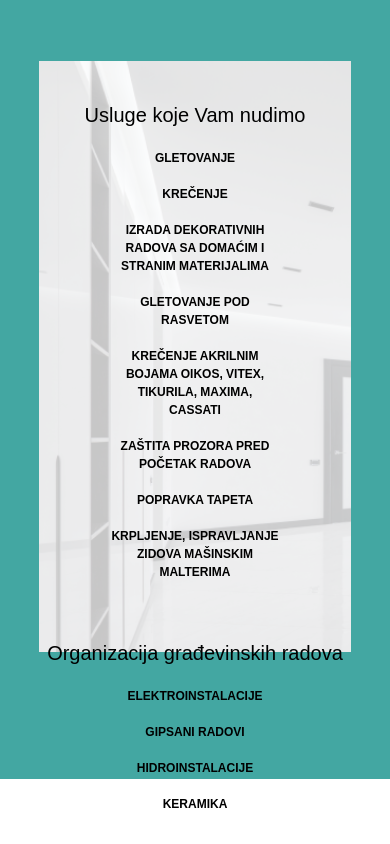
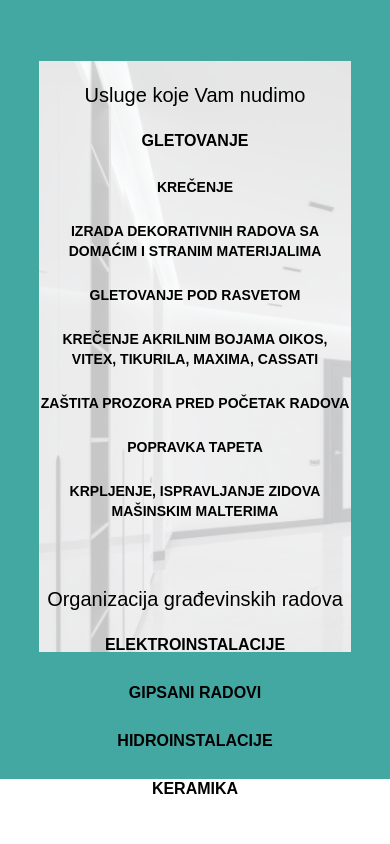
Before and after one commit to igorBudimirDev/paint-construction-website, a React (Create React App) app: page / in a window 390 px wide. Shown: the part 1500-2344 px from the top of the page. Built offline with nearby package versions, Linux system fonts and the light colour scheme; the HTML template or start-up script is replaced by a standard one.

Commit message:
commit 15.3

```diff
--- a/src/pages/home/HomeHero.jsx
+++ b/src/pages/home/HomeHero.jsx
@@ -5,6 +5,10 @@ const HomeHero = () => {
     console.warn(uslugeItem[0]);
     uslugeItem[0].scrollIntoView();
   };
+  const scrollToKontakt = () => {
+    const kontaktItem = document.getElementsByClassName("kontakt")
+    kontaktItem[0].scrollIntoView();
+  }
   return (
     <div className="hero bg-[url('./assets/hero-background.png')]">
       <div className="hero__container h-screen flex justify-center items-center bg-overlay-color">
@@ -19,6 +23,7 @@ const HomeHero = () => {
           </div>
           <div className="hero__container__content--buttons flex gap-6 md:flex-row md:gap-6">
             <button className="w-[120px] px-3 py-1 mx-1 border-solid border-white border-2 text-[20px] text-white hover:bg-white-overlay-color hover:text-black"
+            onClick={scrollToKontakt}
             >
               Kontakt
             </button>
--- a/src/pages/home/HomeUsluge.jsx
+++ b/src/pages/home/HomeUsluge.jsx
@@ -3,25 +3,25 @@ const Home_usluge = () => {
     <div className="usluge h-screen bg-main-green flex justify-center items-center ">
       <div className="usluge__wrapper h-[70%] w-[80%] bg-[url('./assets/usluge-background.png')] bg-cover">
         <div className="usluge__wrapper__overlay h-[100%] w-[100%] bg-dark-white-overlay-color flex flex-col">
-            <h3 className="pt-10 pb-20 text-center text-2xl font-light md:text-2xl md:text-left md:pl-[20px] lg:text-4xl mobile:text-xl mobile:pb-5">Usluge koje Vam nudimo</h3>
-            <div className="cene-content h-[100%] flex flex-col items-center text-center ld:text-left ld:px-[20px] lg:flex-row mobile:text-[12px] mobile:justify-around">
-              <div className="cene-content-main w-[60%] h-[100%] flex flex-col justify-around items-center text-center md:text-left">
-              <span className="w-[100%] h-[] font-bold md:border-b md:border-b-underline-color lg:text-xl mobile:px-[10px]">GLETOVANJE</span> <br />
-                <span className="w-[100%] h-[] font-bold md:border-b md:border-b-underline-color lg:text-xl mobile:px-[10px]">KREČENJE</span> <br />
-                <span className="w-[100%] h-[] font-bold md:border-b md:border-b-underline-color lg:text-xl mobile:px-[10px]">IZRADA DEKORATIVNIH RADOVA SA DOMAĆIM I STRANIM MATERIJALIMA</span> <br />
-                <span className="w-[100%] h-[] font-bold md:border-b md:border-b-underline-color lg:text-xl mobile:px-[10px]">GLETOVANJE POD RASVETOM</span> <br />
-                <span className="w-[100%] h-[] font-bold md:border-b md:border-b-underline-color lg:text-xl mobile:px-[10px]">KREČENJE AKRILNIM BOJAMA OIKOS, VITEX, TIKURILA, MAXIMA, CASSATI</span> <br />
-                <span className="w-[100%] h-[] font-bold md:border-b md:border-b-underline-color lg:text-xl mobile:px-[10px]">ZAŠTITA PROZORA PRED POČETAK RADOVA</span> <br />
-                <span className="w-[100%] h-[] font-bold md:border-b md:border-b-underline-color lg:text-xl mobile:px-[10px]">POPRAVKA TAPETA</span> <br />
-                <span className="w-[100%] h-[] font-bold md:border-b md:border-b-underline-color lg:text-xl mobile:px-[10px]">KRPLJENJE, ISPRAVLJANJE ZIDOVA MAŠINSKIM MALTERIMA</span> <br />
+            <h3 className="pt-5 pb-p text-center text-xl font-light md:text-2xl md:text-left md:pl-[20px] lg:text-4xl mobile:text-xl mobile:pb-5">Usluge koje Vam nudimo</h3>
+            <div className="cene-content h-[100%] flex flex-col items-center text-center ld:text-left lg:flex-row ">
+              <div className="cene-content-main w-[100%] h-[100%] flex flex-col justify-around md:maxw-[60%] items-center text-center md:text-left">
+              <span className="w-[100%] md:px-10 font-bold md:border-b md:border-b-underline-color lg:text-xl ">GLETOVANJE</span> <br />
+                <span className="w-[100%] md:px-10 font-bold md:border-b text-sm md:border-b-underline-color lg:text-xl">KREČENJE</span> <br />
+                <span className="w-[100%] md:px-10 font-bold md:border-b text-sm md:border-b-underline-color lg:text-xl">IZRADA DEKORATIVNIH RADOVA SA DOMAĆIM I STRANIM MATERIJALIMA</span> <br />
+                <span className="w-[100%] md:px-10 font-bold md:border-b text-sm md:border-b-underline-color lg:text-xl">GLETOVANJE POD RASVETOM</span> <br />
+                <span className="w-[100%] md:px-10 font-bold md:border-b text-sm md:border-b-underline-color lg:text-xl">KREČENJE AKRILNIM BOJAMA OIKOS, VITEX, TIKURILA, MAXIMA, CASSATI</span> <br />
+                <span className="w-[100%] md:px-10 font-bold md:border-b text-sm md:border-b-underline-color lg:text-xl">ZAŠTITA PROZORA PRED POČETAK RADOVA</span> <br />
+                <span className="w-[100%] md:px-10 font-bold md:border-b text-sm md:border-b-underline-color lg:text-xl">POPRAVKA TAPETA</span> <br />
+                <span className="w-[100%] md:px-10 font-bold md:border-b text-sm md:border-b-underline-color lg:text-xl">KRPLJENJE, ISPRAVLJANJE ZIDOVA MAŠINSKIM MALTERIMA</span> <br />
               </div>
-                <div className="cene-content-add h-[100%] flex flex-col items-center justify-center">
+                <div className="cene-content-add h-[100%] flex flex-col items-center justify-start md:justify-center">
                 <h3 className="pt-10 text-center text-xl font-light md:text-xl md:text-left md:pl-[20px] mobile:text-xl mobile:pb-5">Organizacija građevinskih radova</h3>
                 <div className="cene-content-add-main flex flex-col">
-                <span className="w-[100%] h-[] font-bold text-center lg:text-xl mobile:px-[10px]">ELEKTROINSTALACIJE</span> <br />
-                <span className="w-[100%] h-[] font-bold text-center lg:text-xl mobile:px-[10px]">GIPSANI RADOVI</span> <br />
-                <span className="w-[100%] h-[] font-bold text-center lg:text-xl mobile:px-[10px]">HIDROINSTALACIJE</span> <br />
-                <span className="w-[100%] h-[] font-bold text-center lg:text-xl mobile:px-[10px]">KERAMIKA</span> <br />
+                <span className="w-[100%] font-bold text-center lg:text-xl mobile:px-[10px]">ELEKTROINSTALACIJE</span> <br />
+                <span className="w-[100%] font-bold text-center lg:text-xl mobile:px-[10px]">GIPSANI RADOVI</span> <br />
+                <span className="w-[100%] font-bold text-center lg:text-xl mobile:px-[10px]">HIDROINSTALACIJE</span> <br />
+                <span className="w-[100%] font-bold text-center lg:text-xl mobile:px-[10px]">KERAMIKA</span> <br />
                 </div>
                 </div>
             </div>
```
